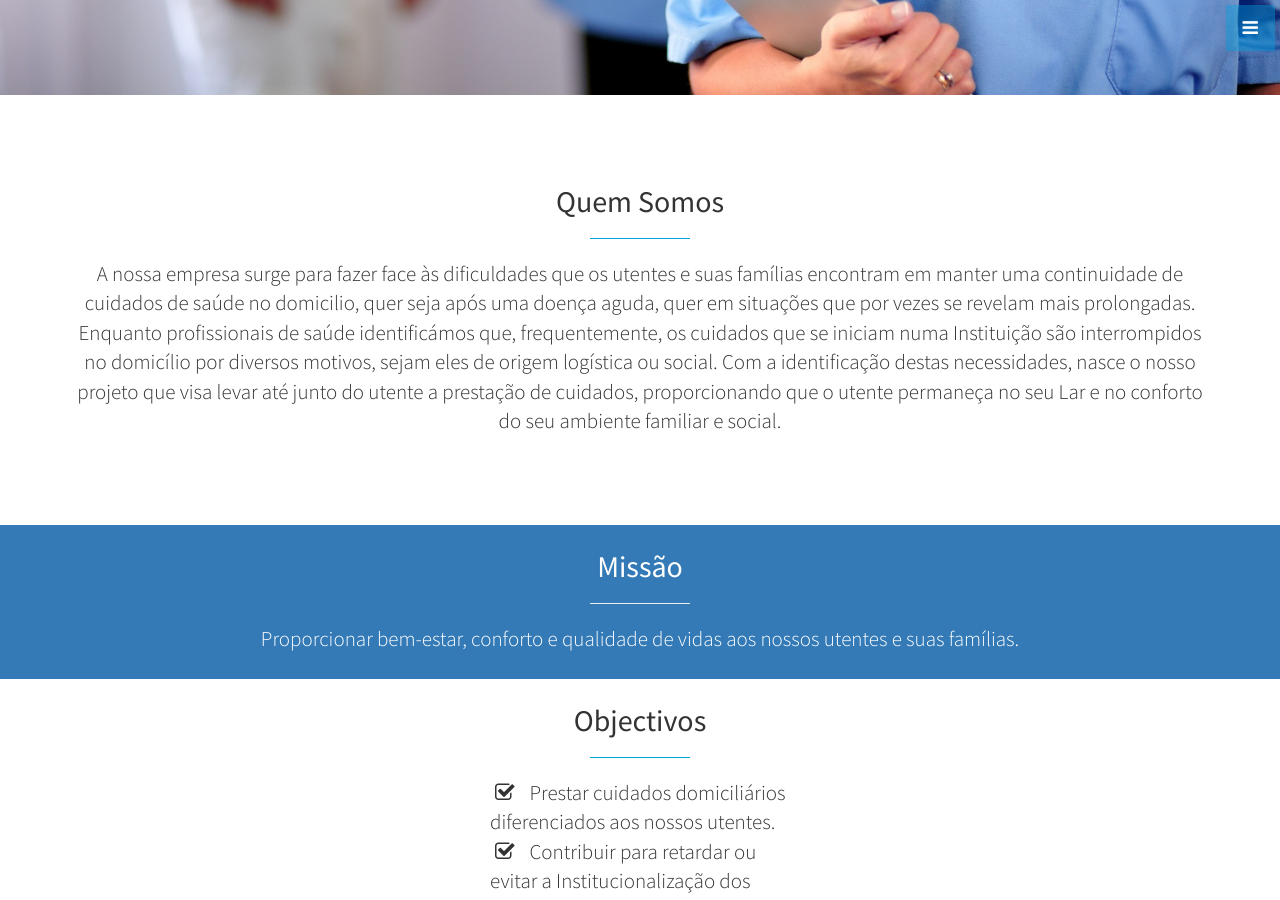
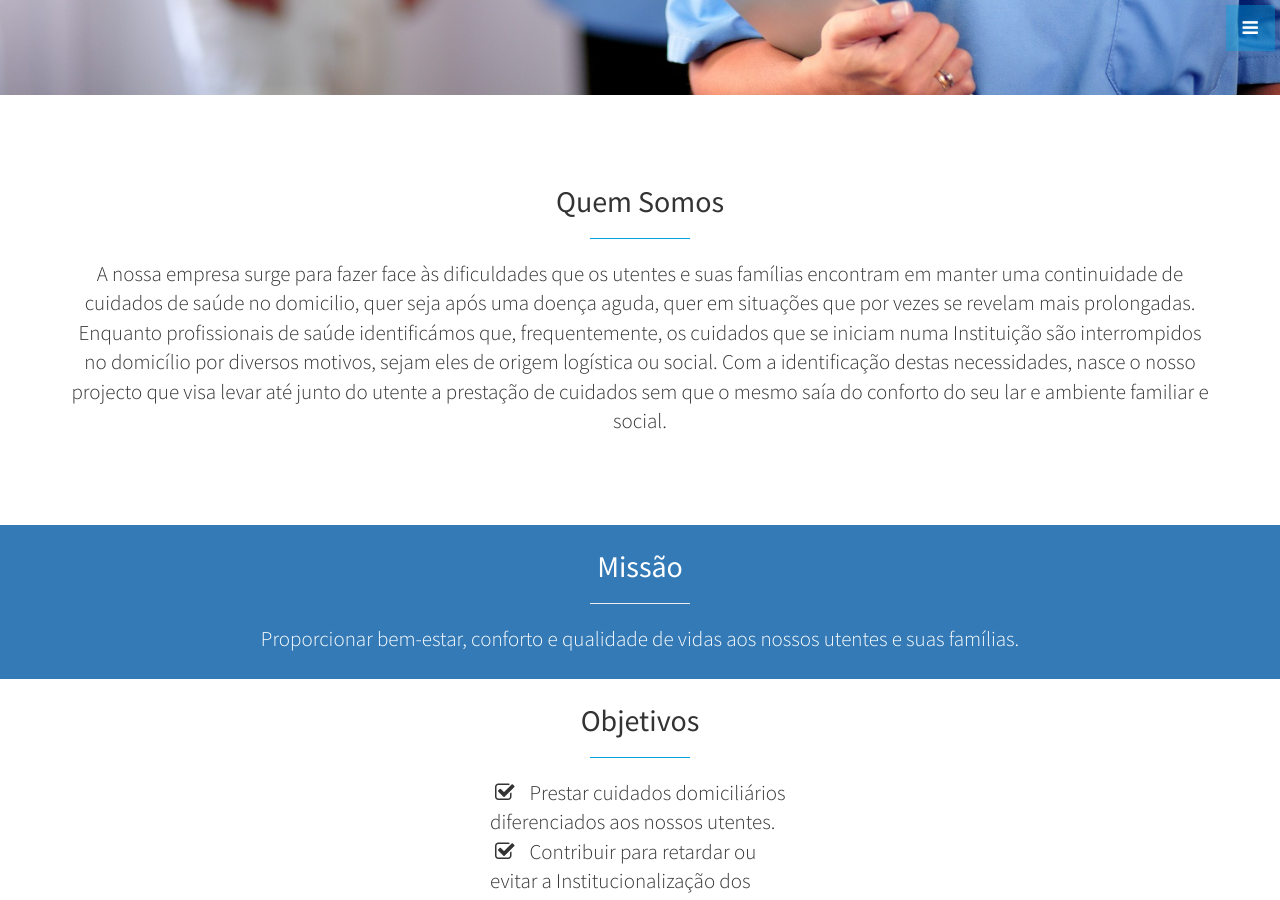
Before and after one commit to cuidarnolar/cuidarnolar, a Jekyll site: the page built from index.html, in a window 1280 px wide and 900 px high, scrolled down 805 px. Built offline with Jekyll 4.4.1, drawn with Linux system fonts in a browser that asks for light colours.

Commit message:
acordo ortografico

```diff
--- a/_includes/about.html
+++ b/_includes/about.html
@@ -5,7 +5,7 @@
         <h2>Quem Somos</h2>
           <hr class="small blue">
         <!--p class="lead">Sempre ao seu dispor com os melhores serviços <a target="_blank" href="http://join.deathtothestockphoto.com/">Death to the Stock Photo</a>.</p-->
-        <p class="lead">A nossa empresa surge para fazer face às dificuldades que os utentes e suas famílias encontram em manter uma continuidade de cuidados de saúde no domicilio, quer seja após uma doença aguda, quer em situações que por vezes se revelam mais prolongadas. Enquanto profissionais de saúde identificámos que, frequentemente, os cuidados que se iniciam numa Instituição são interrompidos no domicílio por diversos motivos, sejam eles de origem logística ou social. Com a identificação destas necessidades, nasce o nosso projeto que visa levar até junto do utente a prestação de cuidados, proporcionando que o utente permaneça no seu Lar e no conforto do seu ambiente familiar e social.</p>
+        <p class="lead">A nossa empresa surge para fazer face às dificuldades que os utentes e suas famílias encontram em manter uma continuidade de cuidados de saúde no domicilio, quer seja após uma doença aguda, quer em situações que por vezes se revelam mais prolongadas. Enquanto profissionais de saúde identificámos que, frequentemente, os cuidados que se iniciam numa Instituição são interrompidos no domicílio por diversos motivos, sejam eles de origem logística ou social. Com a identificação destas necessidades, nasce o nosso projecto que visa levar até junto do utente a prestação de cuidados sem que o mesmo saía do conforto do seu lar e ambiente familiar e social.</p>
       </div>
     </div>
     <!-- /.row -->
--- a/_includes/goals.html
+++ b/_includes/goals.html
@@ -2,7 +2,7 @@
   <div class="container">
     <div class="row">
       <div class="col-lg-12 text-center">
-        <h2>Objectivos</h2>
+        <h2>Objetivos</h2>
         <hr class="small blue">
         <!--p class="lead">Sempre ao seu dispor com os melhores serviços <a target="_blank" href="http://join.deathtothestockphoto.com/">Death to the Stock Photo</a>.</p-->
         <p class="lead">
--- a/_includes/navigation.html
+++ b/_includes/navigation.html
@@ -15,7 +15,7 @@
       <a href="#mission" onclick = $("#menu-close").click(); ><i class="fa fa-heart navigation-icon"  aria-hidden="true"></i>Missão</a>
     </li>
      <li>
-      <a href="#goals" onclick = $("#menu-close").click(); ><i class="fa fa-heartbeat navigation-icon" aria-hidden="true"></i>Objectivos</a>
+      <a href="#goals" onclick = $("#menu-close").click(); ><i class="fa fa-heartbeat navigation-icon" aria-hidden="true"></i>Objetivos</a>
     </li>
        <li>
       <a href="#services" onclick = $("#menu-close").click(); ><i class="fa fa-medkit navigation-icon"  aria-hidden="true"></i>Serviços</a>
```
